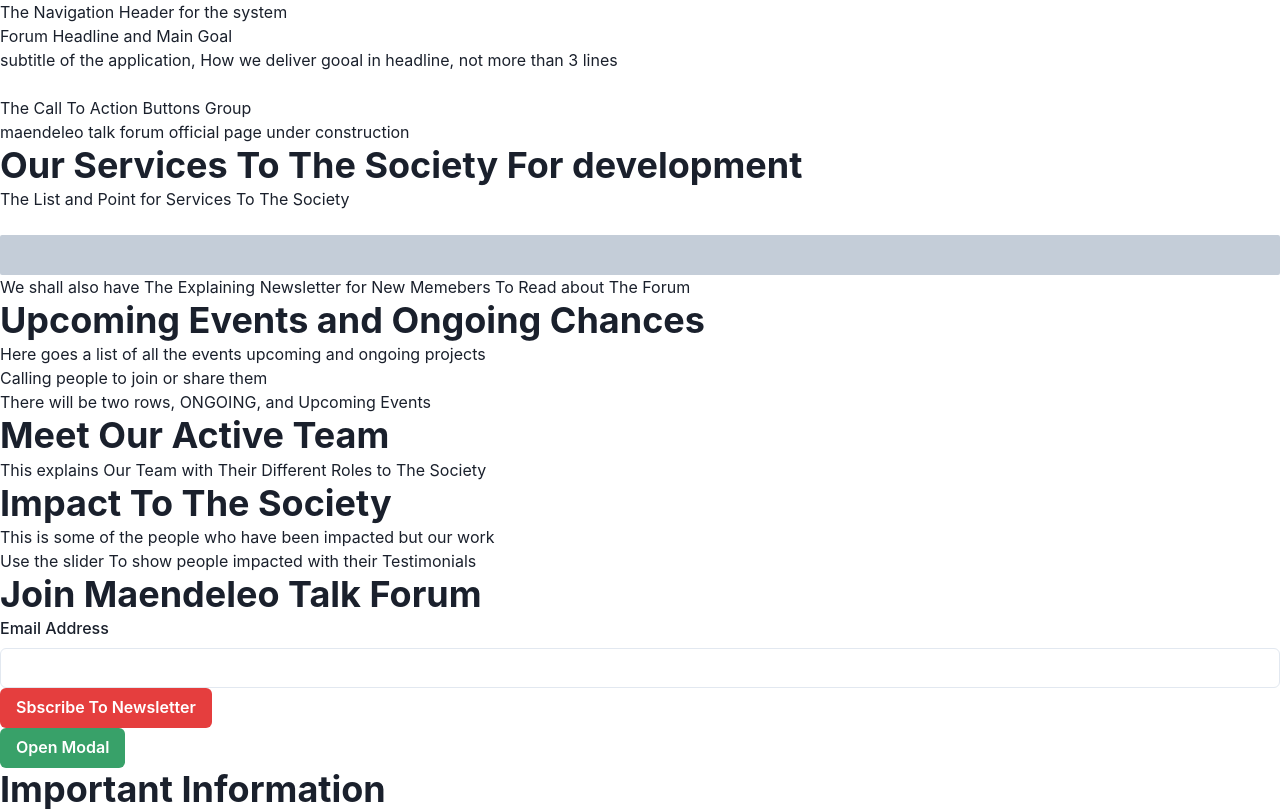
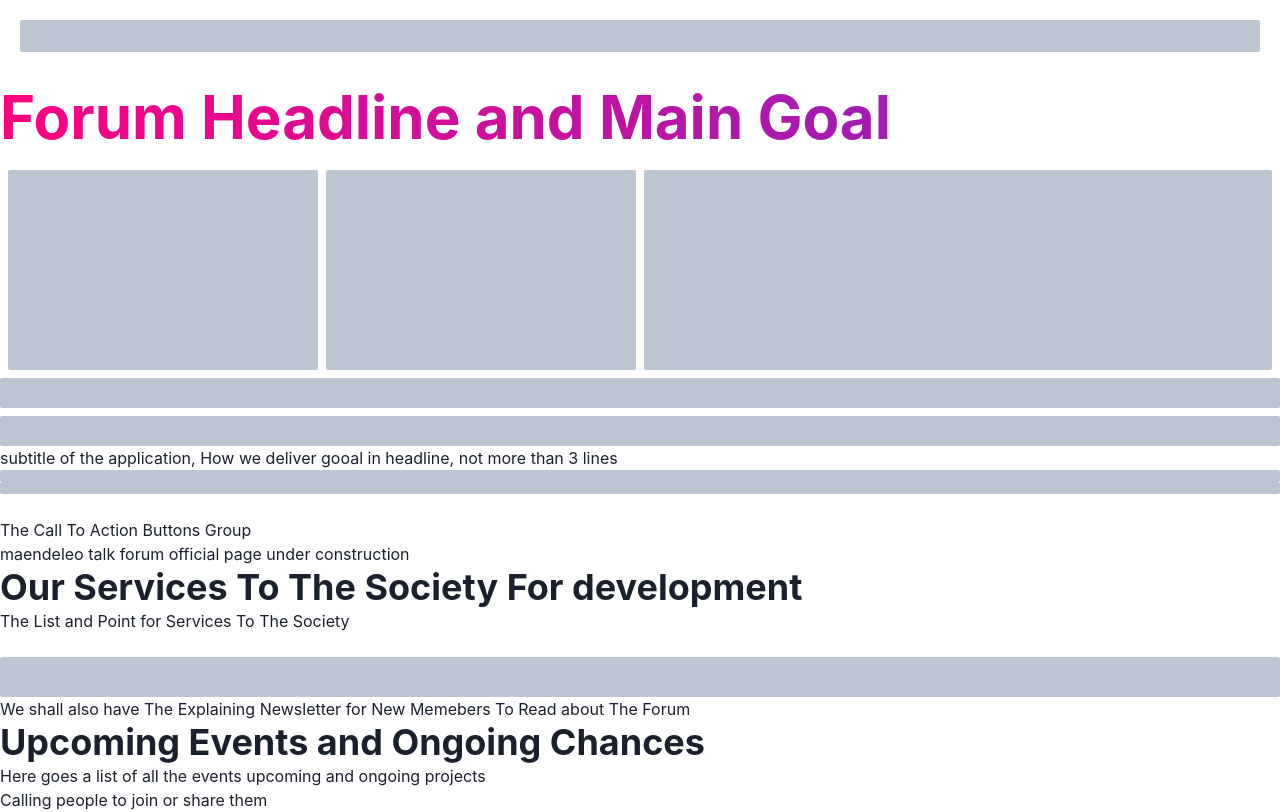
Before and after one commit to machuchesteven/mtf, a React (Create React App) app: page / in a window 1280 px wide. Shown: the top 812 px of the page. Built offline with nearby package versions, Linux system fonts and the light colour scheme.

Commit message:
Created Skeleton for The structure

```diff
--- a/src/App.js
+++ b/src/App.js
@@ -1,10 +1,12 @@
 import React, { useState } from 'react'
 import './App.css';
-import { ChakraProvider, useDisclosure, Skeleton, Button, FormControl, FormLabel, Input, Modal, ModalOverlay, ModalContent, ModalHeader, ModalFooter, ModalBody, ModalCloseButton, Heading } from '@chakra-ui/react'
+import { ChakraProvider, Text, useDisclosure, Box, Grid, GridItem, Stack, Skeleton, Button, FormControl, FormLabel, Input, Modal, ModalOverlay, ModalContent, ModalHeader, ModalFooter, ModalBody, ModalCloseButton, Heading } from '@chakra-ui/react'
 
 const Navigator = () => {
   return <div>
-    The Navigation Header for the system
+    <Box>
+      <Skeleton m={5} height="2rem" />
+    </Box>
   </div>
 }
 
@@ -14,8 +16,35 @@ const Fold = () => {
   const [subtitle, setSubtitle] = useState("subtitle of the application, How we deliver gooal in headline, not more than 3 lines")
 
   return <div>
-    <h1>{headline}</h1>
-    <p>{subtitle}</p>
+    <Text bgGradient="linear(to-l, #7928CA, #FF0080)" bgClip="text" fontWeight="bold" fontSize="6xl">{headline}</Text>
+    <Box>
+      <Grid gap={2} borderRadius={2} templateColumns="repeat(4, 1fr)" m={2}>
+        <GridItem colSpan={1}>
+          <Stack >
+            <Skeleton height="200px" />
+          </Stack>
+        </GridItem>
+        <GridItem colSpan={1}>
+          <Stack >
+            <Skeleton height="200px" />
+          </Stack>
+        </GridItem>
+        <GridItem colSpan={2}>
+          <Stack >
+            <Skeleton height="200px" />
+          </Stack>
+        </GridItem>
+      </Grid>
+      <Stack>
+        <Skeleton height="30px" />
+        <Skeleton height="30px" />
+      </Stack>
+    </Box>
+    <Box >
+      <p>{subtitle}</p>
+      <Skeleton height="12px" />
+      <Skeleton height="12px" />
+    </Box>
     <br />
     <p>The Call To Action Buttons Group</p>
   </div>
@@ -24,6 +53,7 @@ const Fold = () => {
 const OurServices = () => {
   return <div>
     <Heading>Our Services To The Society For development</Heading>
+
     <p>The List and Point for Services To The Society</p>
     <br />
     <Skeleton height='40px' />
@@ -83,7 +113,6 @@ const PageFooter = () => {
 
 function InitialFocus() {
   const { isOpen, onOpen, onClose } = useDisclosure()
-
   const initialRef = React.useRef(null)
   const finalRef = React.useRef(null)
 
```
